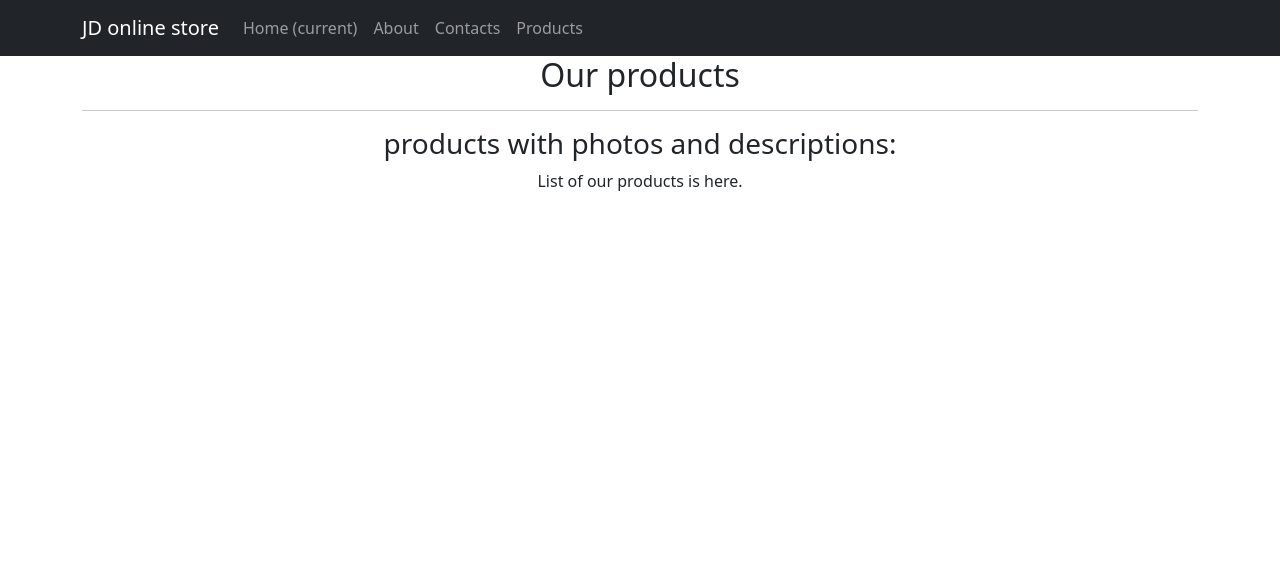
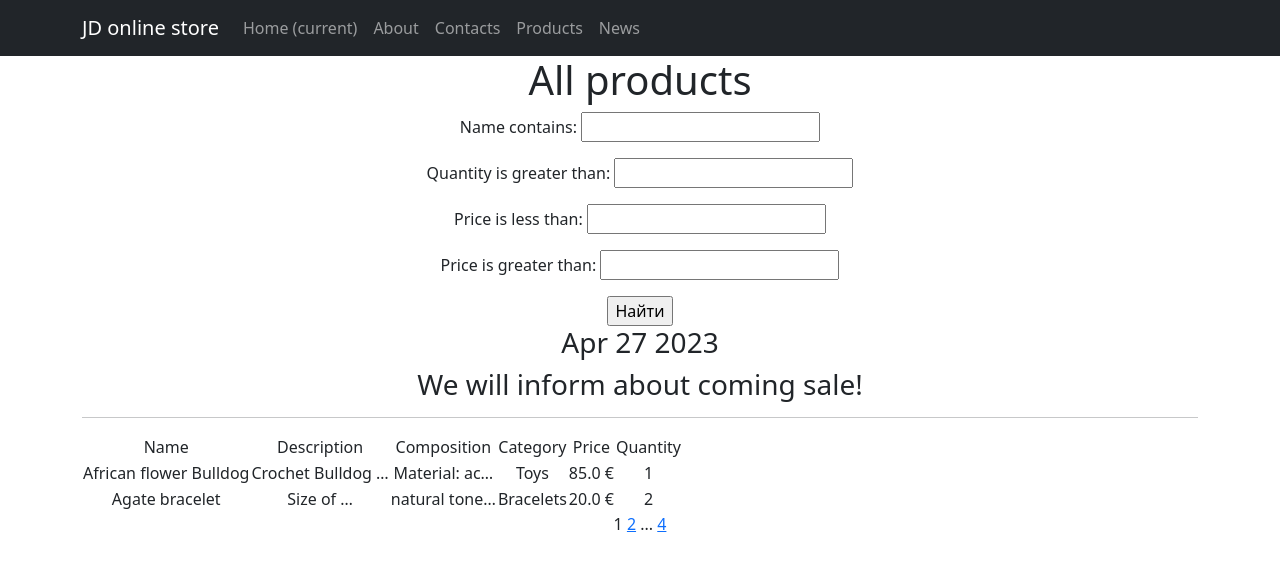
Before and after one commit to NataljaBadulina/pythonProject5, a Django app: page /products/ in a window 1280 px wide. Shown: the top 571 px of the page. Run offline with Django 4.2, Linux system fonts and the light colour scheme; data comes from the database, SQL or seed files in the repository; some libraries are stand-ins or nearby versions.

Commit message:
Filters for products added, pagination created

```diff
--- a/jdproject/jd_app/admin.py
+++ b/jdproject/jd_app/admin.py
@@ -1,6 +1,9 @@
 from django.contrib import admin
-from .models import Category, Product
+from .models import Category, Product, Staff, Order, ProductOrder
 
 # Register your models here.
 admin.site.register(Category)
 admin.site.register(Product)
+admin.site.register(Staff)
+admin.site.register(Order)
+admin.site.register(ProductOrder)
--- /dev/null
+++ b/jdproject/jd_app/filters.py
@@ -0,0 +1,19 @@
+from django_filters import FilterSet
+from .models import Product
+
+# Создаем свой набор фильтров для модели Product.
+# FilterSet, который мы наследуем,
+
+class ProductFilter(FilterSet):
+   class Meta:
+       # В Meta классе мы должны указать Django модель, в которой будем фильтровать записи.
+       model = Product
+       # В fields мы описываем по каким полям модели будет производиться фильтрация.
+       fields = {
+           'name': ['icontains'],
+           'quantity': ['gt'],
+           'price': [
+               'lt',
+               'gt',
+           ],
+       }
--- a/jdproject/jd_app/models.py
+++ b/jdproject/jd_app/models.py
@@ -39,14 +39,14 @@ class Product(models.Model):
     composition = models.TextField(default="Состав не указан")
     description = models.TextField()
     quantity = models.IntegerField(validators=[MinValueValidator(0)],)
-    category = models.ForeignKey(to ='Category', on_delete=models.CASCADE,related_name='products',)
+    category = models.ForeignKey(to ='Category', on_delete=models.CASCADE,related_name='Products',)
 
     def __str__(self):
-        return f'{self.name.title()}:{self.description[:20]}'
+        return f'{self.name.title()}:{self.description[:100]}'
 
 
 class Category(models.Model):
-    name=models.CharField(max_length=100, unique=True)
+    name=models.CharField(max_length=100, unique=False)
 
     def __str__(self):
         return self.name.title()
--- /dev/null
+++ b/jdproject/jd_app/templatetags/custom_filters.py
@@ -0,0 +1,15 @@
+from django import template
+
+register = template.Library()
+
+CURRENCIES_SYMBOLS = {
+    'rub': 'Р',
+    'usd': '$',
+    'eur': '€',
+}
+
+
+@register.filter()
+def currency(value, code='eur'):
+    postfix = CURRENCIES_SYMBOLS[code]
+    return f'{value} {postfix}'
--- /dev/null
+++ b/jdproject/jd_app/templatetags/custom_tags.py
@@ -0,0 +1,19 @@
+from datetime import datetime
+
+from django import template
+
+
+register = template.Library()
+
+
+@register.simple_tag()
+def current_time(format_string='%b %d %Y'):
+   return datetime.utcnow().strftime(format_string)
+
+
+@register.simple_tag(takes_context=True)
+def url_replace(context, **kwargs):
+   d = context['request'].GET.copy()
+   for k, v in kwargs.items():
+       d[k] = v
+   return d.urlencode()
--- /dev/null
+++ b/jdproject/jd_app/urls.py
@@ -0,0 +1,5 @@
+from django.urls import path
+from .views import ProductsList, ProductDetail
+
+urlpatterns = [path('', ProductsList.as_view()),
+               path('<int:pk>',ProductDetail.as_view()),]
--- a/jdproject/jd_app/views.py
+++ b/jdproject/jd_app/views.py
@@ -1,3 +1,44 @@
 from django.shortcuts import render
+from datetime import datetime
+from django.views.generic import ListView, DetailView
+from .models import Product
+from .filters import ProductFilter
+
+from django.http import HttpResponse
+
 
 # Create your views here.
+class ProductsList(ListView):
+    model = Product
+    ordering = 'name'
+    template_name = 'flatpages/products.html'
+    context_object_name = 'products'
+    paginate_by = 2  # количество записей на странице
+
+    def get_queryset(self):
+        queryset = super().get_queryset()
+        self.filterset = ProductFilter(self.request.GET, queryset)
+        return self.filterset.qs
+
+    # Метод get_context_data позволяет нам изменить набор данных,
+    # который будет передан в шаблон.
+    def get_context_data(self, **kwargs):
+        # С помощью super() мы обращаемся к родительским классам
+        # и вызываем у них метод get_context_data с теми же аргументами, что и были переданы нам.
+        # В ответе мы должны получить словарь.
+        context = super().get_context_data(**kwargs)
+        # К словарю добавим текущую дату в ключ 'time_now'.
+        context['time_now'] = datetime.utcnow()
+        # Добавим ещё одну пустую переменную,
+        # чтобы на её примере рассмотреть работу ещё одного фильтра.
+        context['next_sale'] = None
+        # context['next_sale'] = "Sale starts on Tuesday!"
+        # Добавляем в контекст объект фильтрации.
+        context['filterset'] = self.filterset
+        return context
+
+
+class ProductDetail(DetailView):
+    model = Product
+    template_name = 'flatpages/product.html'
+    context_object_name = 'product'
--- a/jdproject/jdproject/settings.py
+++ b/jdproject/jdproject/settings.py
@@ -41,6 +41,8 @@ INSTALLED_APPS = [
     'django.contrib.flatpages',
     'fpages',
     'jd_app',
+    'django_filters',
+
 ]
 
 SITE_ID = 1
--- a/jdproject/jdproject/urls.py
+++ b/jdproject/jdproject/urls.py
@@ -17,7 +17,9 @@ Including another URLconf
 from django.contrib import admin
 from django.urls import path, include
 
+
 urlpatterns = [
     path('admin/', admin.site.urls),
-    path('pages/',include('django.contrib.flatpages.urls')),
-]
+    path('pages/', include('django.contrib.flatpages.urls')),
+    path('products/', include ('jd_app.urls')),
+    ]
--- a/jdproject/templates/flatpages/default.html
+++ b/jdproject/templates/flatpages/default.html
@@ -37,6 +37,9 @@
                <li class="nav-item">
                    <a class="nav-link" href="/products/">Products</a>
                </li>
+               <li class="nav-item">
+                   <a class="nav-link" href="/news/">News</a>
+               </li>
            </ul>
        </div>
    </div>
--- a/jdproject/templates/flatpages/products.html
+++ b/jdproject/templates/flatpages/products.html
@@ -1,12 +1,85 @@
 {% extends 'flatpages/default.html' %}
 
+{% load custom_filters %}
+{% load custom_tags %}
+
 {% block title %}
-{{ flatpage.title }}
+Products
 {% endblock title %}
 
 {% block content %}
-    <h2>{{ flatpage.title }}</h2>
-    <hr>
-    <h3>products with photos and descriptions:</h3>
-{{ flatpage.content }}
+   <h1>All products</h1>
+
+ <!-- Добавляем форму, которая объединяет набор полей, которые будут отправляться в запросе  -->
+   <form action="" method="get">
+       {# Переменная, которую мы передали через контекст, может сгенерировать нам форму с полями #}
+       {{ filterset.form.as_p }}
+       {# Добавим кнопку отправки данных формы #}
+       <input type="submit" value="Найти" />
+   </form>
+
+   <!-- Используем переданную из представления переменную time_now
+   и применяем к ней фильтр date. По назначению этот фильтр очень похож
+   на метод strftime у объекта datetime в Python — вывод времени
+   в указанном формате. -->
+   <!--<h3>{{ time_now|date:'M d Y' }}</h3>-->
+   <h3>{% current_time '%b %d %Y' %}</h3>
+   <h3>{{next_sale|default_if_none:"We will inform about coming sale!"}} </h3>
+   <hr>
+   {% if products %}
+       <table>
+           <tr>
+               <td>Name</td>
+               <td>Description</td>
+               <td>Composition</td>
+               <td>Category</td>
+               <td>Price</td>
+               <td>Quantity</td>
+           </tr>
+
+           <!-- Для каждого товара будете генерироваться новая строчка,
+           т.е. новый HTML код, который указан в теле цикла.
+           При этом сам цикл работает точно так же, как и в Python.
+           product — переменная цикла, т.е. наш товар полученный из списка -->
+           {% for product in products %}
+           <tr>
+               <!-- Не забываем, что переменные в шаблоне ничем не отличаются
+                от переменных в Python. Здесь также можно получать доступ к
+                полям объекта модели. Например, здесь мы выводим имя,
+                в следующем столбце описание, и т.д.  -->
+               <td>{{ product.name }}</td>
+               <td>{{ product.description|truncatewords:2 }}</td>
+               <td>{{ product.composition|truncatechars:13 }}</td>
+               <td>{{ product.category.name }}</td>
+               <td>{{ product.price|currency:"eur" }}</td>
+               <td>{{ product.quantity }}</td>
+           </tr>
+           {% endfor %}
+
+       </table>
+   {% else %}
+       <h2>Товаров нет!</h2>
+   {% endif %}
+{# Добавляем пагинацию на страницу #}
+
+   {# Информация о предыдущих страницах #}
+   {% if page_obj.has_previous %}
+       <a href="?page=1">1</a>
+       {% if page_obj.previous_page_number != 1 %}
+           ...
+           <a href="?page={{ page_obj.previous_page_number }}">{{ page_obj.previous_page_number }}</a>
+       {% endif %}
+   {% endif %}
+
+   {# Информация о текущей странице #}
+   {{ page_obj.number }}
+
+   {# Информация о следующих страницах #}
+   {% if page_obj.has_next %}
+       <a href="?page={{ page_obj.next_page_number }}">{{ page_obj.next_page_number }}</a>
+       {% if paginator.num_pages != page_obj.next_page_number %}
+           ...
+           <a href="?page={{ page_obj.paginator.num_pages }}">{{ page_obj.paginator.num_pages }}</a>
+       {% endif %}
+   {% endif %}
 {% endblock content %}
```
Also changed, not shown: jdproject/templates/flatpages/news.html (added, +12 -0 lines), jdproject/templates/flatpages/product.html (added, +13 -0 lines), jdproject/db.sqlite3, jdproject/jd_app/migrations/0001_initial.py, jdproject/jd_app/migrations/0002_alter_product_category.py (added), jdproject/jd_app/migrations/0002_alter_productorder_amount_and_more.py (deleted), jdproject/jd_app/migrations/0003_alter_category_name.py (added).
